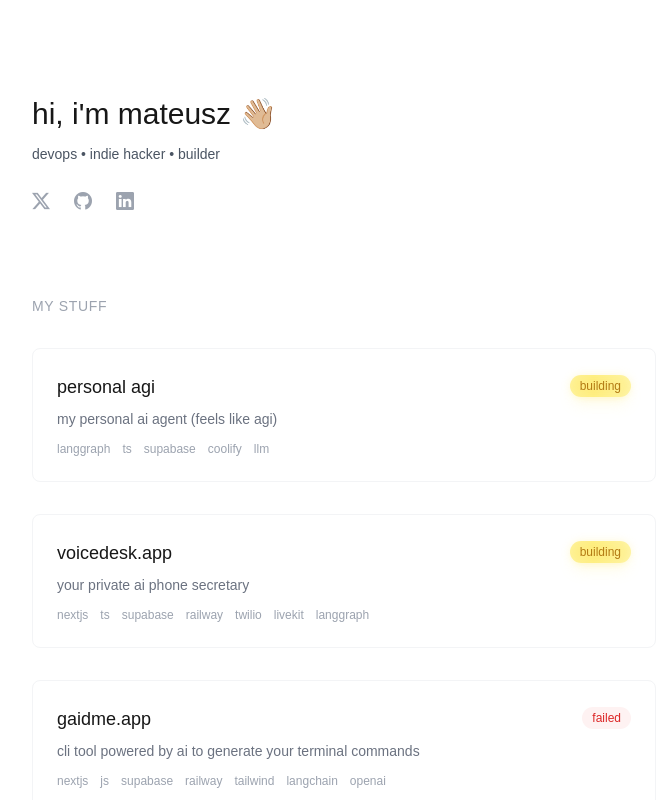
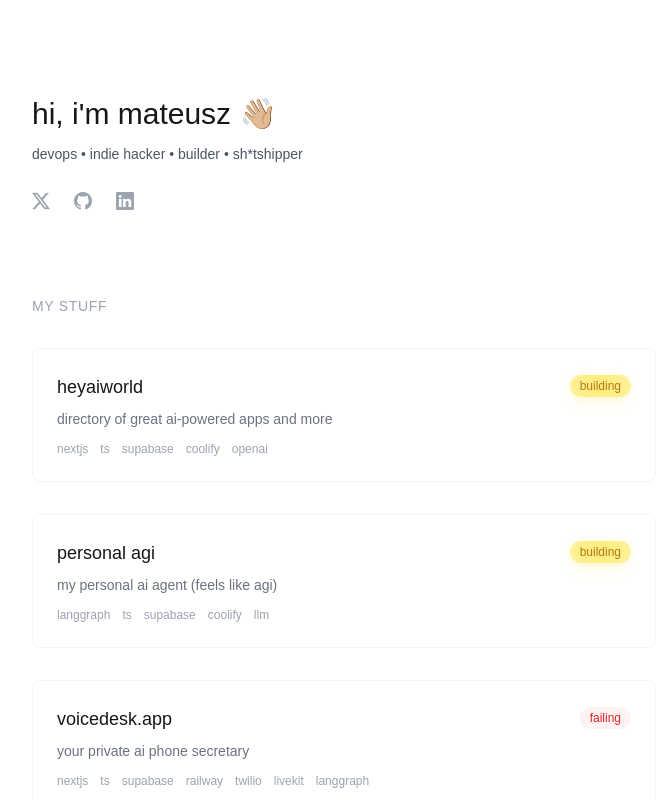
Before and after one commit to mateusztylec/blog, a Next.js app: page / in a window 1280 px wide. Shown: the top 800 px of the page, without its empty margins (296-960 px from the left). Built offline with nearby package versions, Linux system fonts and the light colour scheme.

Commit message:
heyaiworld

```diff
--- a/app/page.tsx
+++ b/app/page.tsx
@@ -10,6 +10,13 @@ interface Project {
 
 const projects: Project[] = [
     {
+        title: 'heyaiworld',
+        url: 'https://heyaiworld.mateusztylec.com/?ref=mateusztylec.com',
+        description: 'directory of great ai-powered apps and more',
+        status: 'building',
+        stack: ['nextjs', 'ts', 'supabase', 'coolify', 'openai']
+    },
+    {
         title: 'personal agi',
         description: 'my personal ai agent (feels like agi)',
         status: 'building',
@@ -19,7 +26,7 @@ const projects: Project[] = [
         title: 'voicedesk.app',
         url: 'https://voicedesk.app/?ref=mateusztylec.com',
         description: 'your private ai phone secretary',
-        status: 'building',
+        status: 'failing',
         stack: ['nextjs', 'ts', 'supabase', 'railway', 'twilio', 'livekit', 'langgraph']
     },
     {
@@ -75,7 +82,7 @@ export default function Home() {
             <section className="mb-20">
                 <h1 className="text-3xl font-normal mb-3">hi, i'm mateusz 👋🏼</h1>
                 <p className="text-gray-600 dark:text-gray-400 text-sm">
-                    devops • indie hacker • builder
+                    devops • indie hacker • builder • sh*tshipper
                 </p>
 
                 <div className="flex gap-6 mt-6">
```
